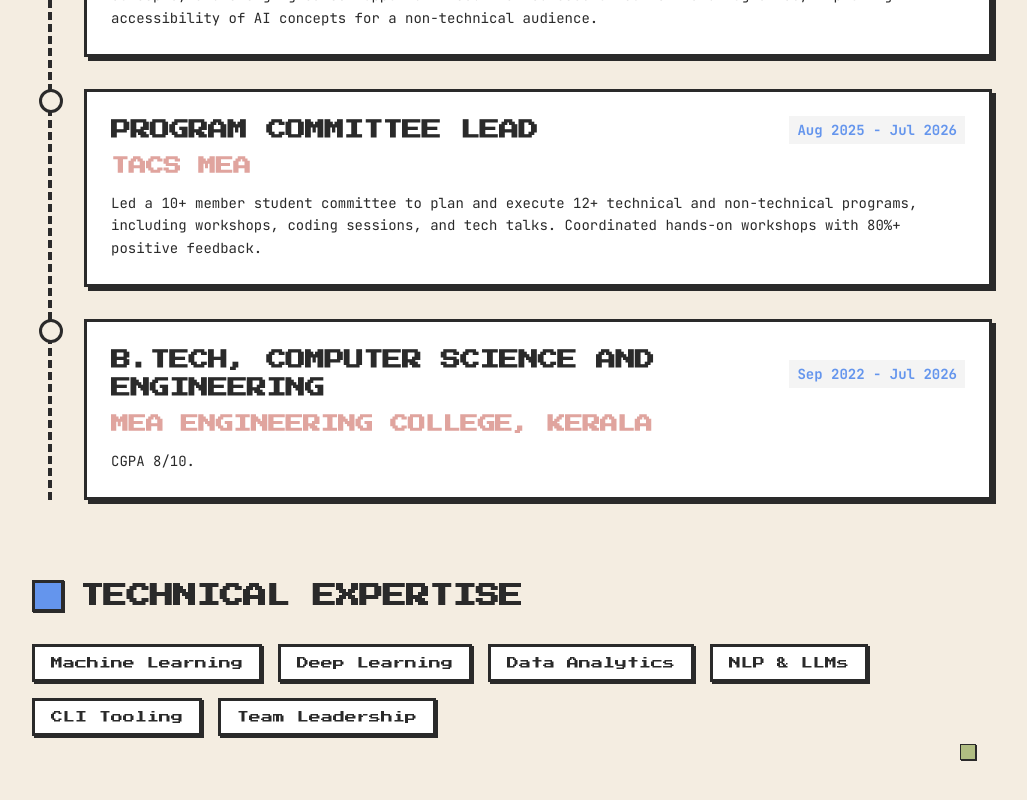
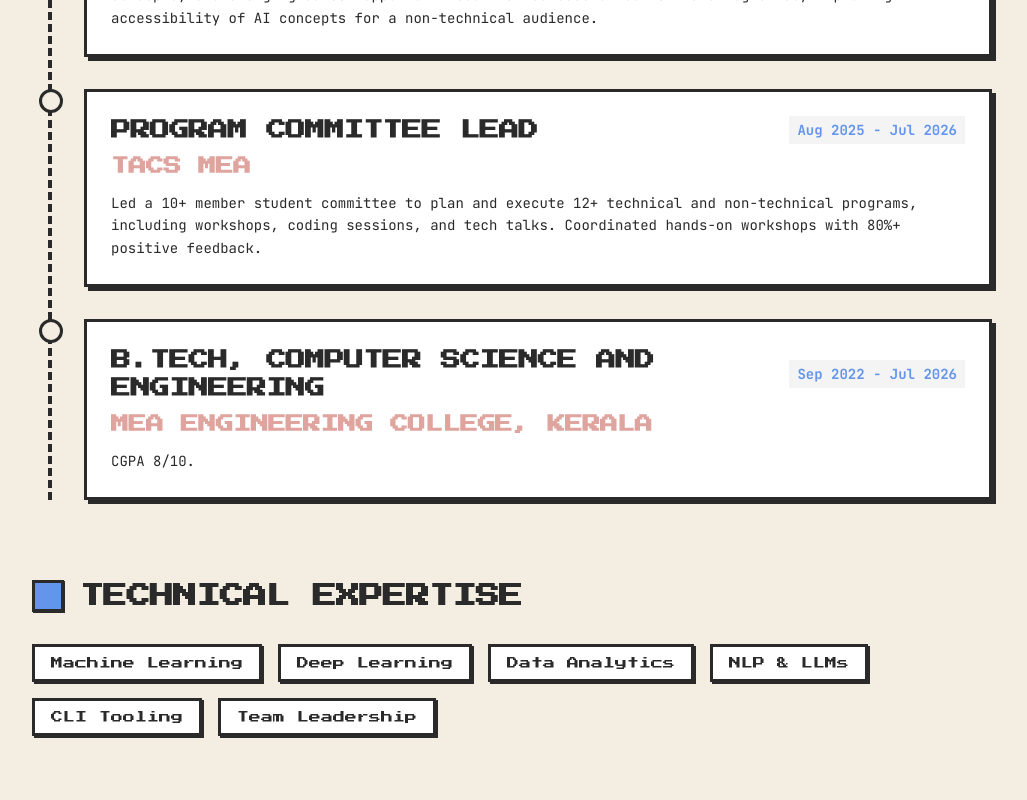
Before and after one commit to ShareefMuhammed/portfolio, a Next.js app: page /about in a window 1280 px wide. Shown: the part 1436-2236 px from the top of the page, without its empty margins (128-1155 px from the left). Built offline with nearby package versions, Linux system fonts and the light colour scheme.

Commit message:
fix: remove green food square from about page

```diff
--- a/app/about/page.tsx
+++ b/app/about/page.tsx
@@ -2,7 +2,6 @@
 
 import React from "react";
 import Image from "next/image";
-import { FoodPoint } from "@/components/snake";
 
 interface TimelineEntry {
   role: string;
@@ -171,14 +170,6 @@
             </span>
           ))}
         </div>
-
-        {/* 1 Sequential FoodPoint placed in page margin */}
-        <FoodPoint
-          id="about-food-1"
-          order={1}
-          color="sage"
-          className="absolute -bottom-6 right-4 z-20"
-        />
       </section>
     </div>
   );
```
